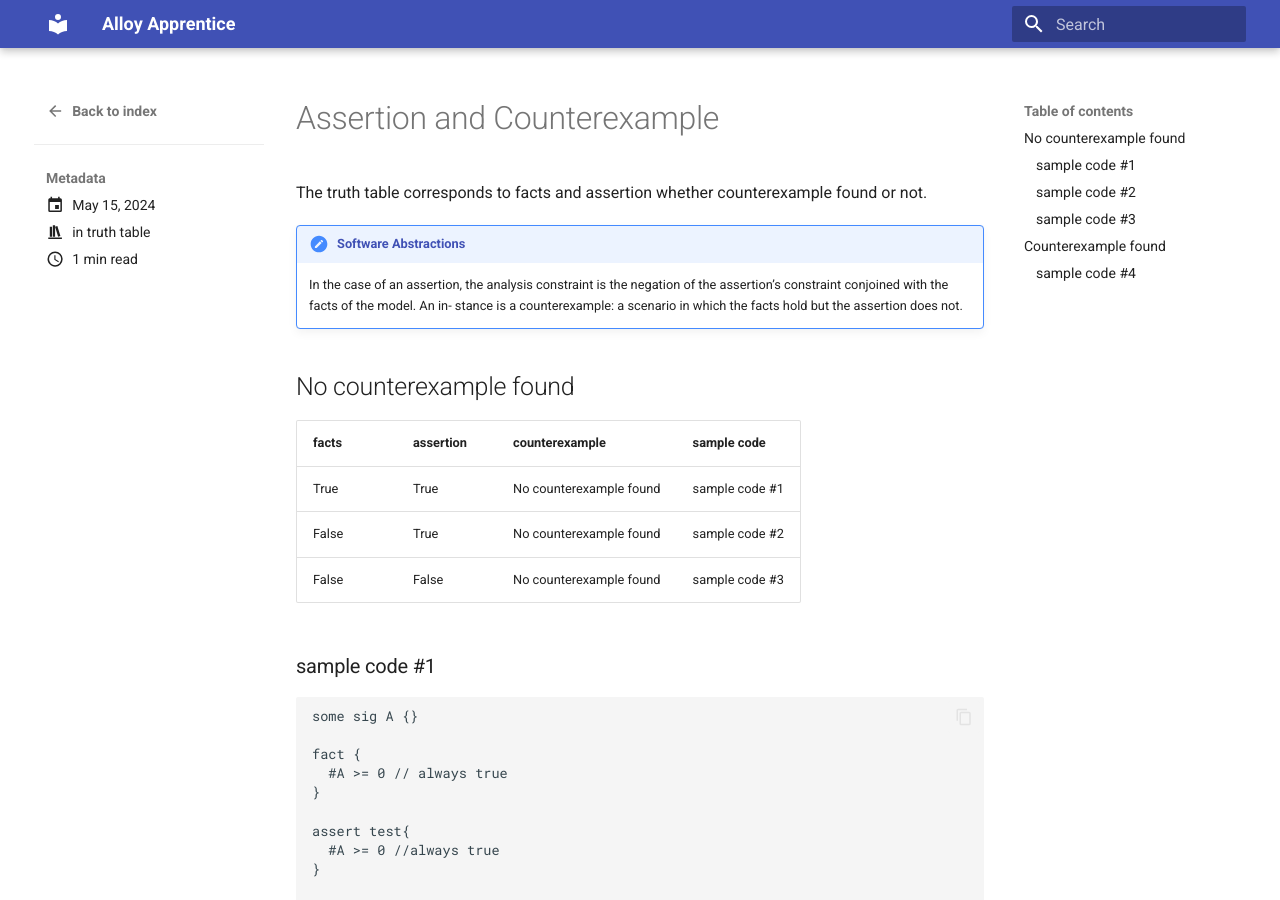
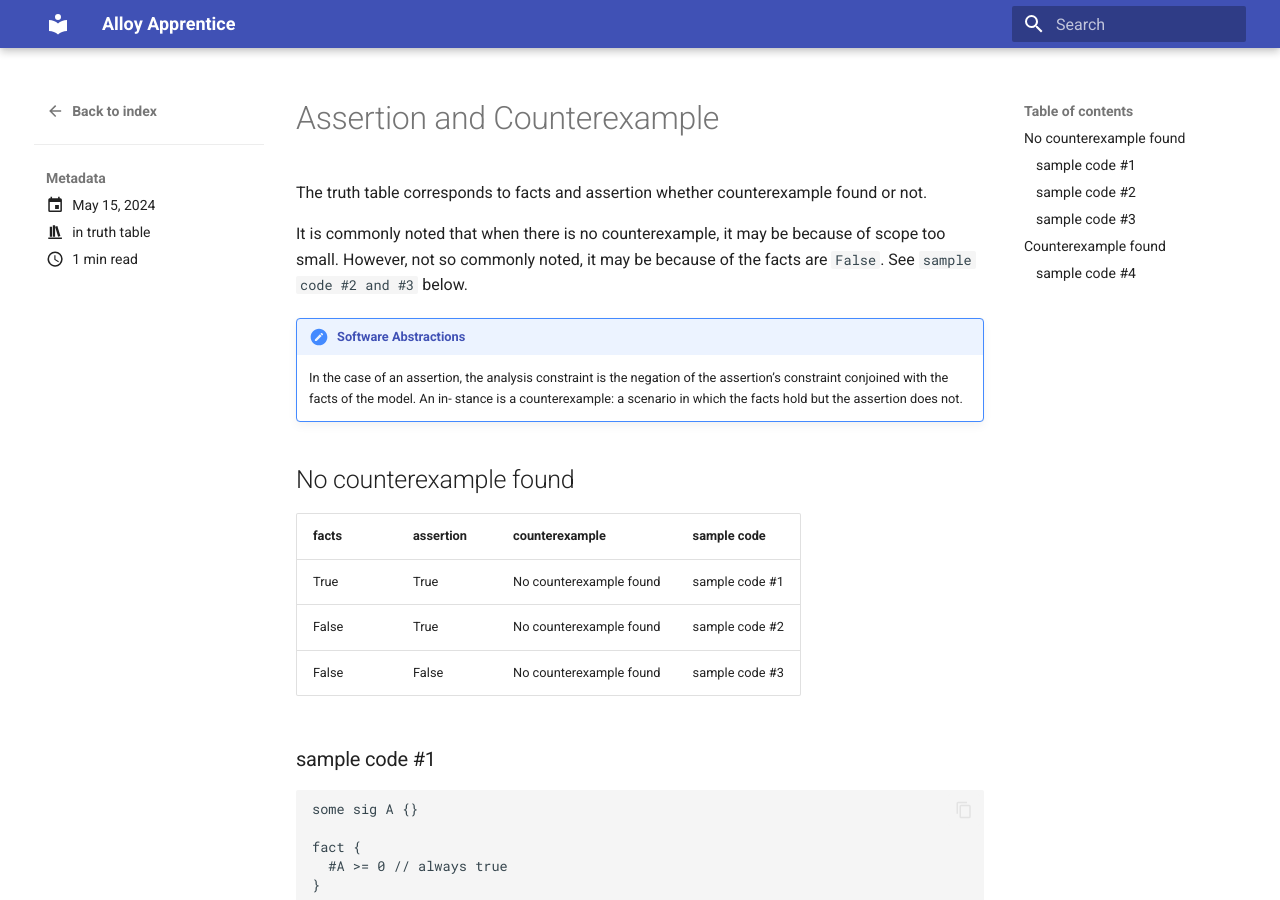
Before and after one commit to luomein/alloy_apprentice, an MkDocs documentation site: the page built from docs/blog/posts/assertion_and_counterexample.md, in a window 1280 px wide and 900 px high. Built offline with MkDocs 1.6.1 and Material for MkDocs 9.7.7, drawn with Linux system fonts in a browser that asks for light colours.

Commit message:
20240516

```diff
--- a/docs/blog/posts/assertion_and_counterexample.md
+++ b/docs/blog/posts/assertion_and_counterexample.md
@@ -8,6 +8,8 @@ categories:
 #Assertion and Counterexample
 
 The truth table corresponds to facts and assertion whether counterexample found or not.
+
+It is commonly noted that when there is no counterexample, it may be because of scope too small. However, not so commonly noted, it may be because of the facts are `False`. See `sample code #2 and #3` below.
 
 <!-- more -->
 
```
Also changed, not shown: docs/blog/posts/existential_quantifier.md (added, +13 -0 lines), 9 other files.
